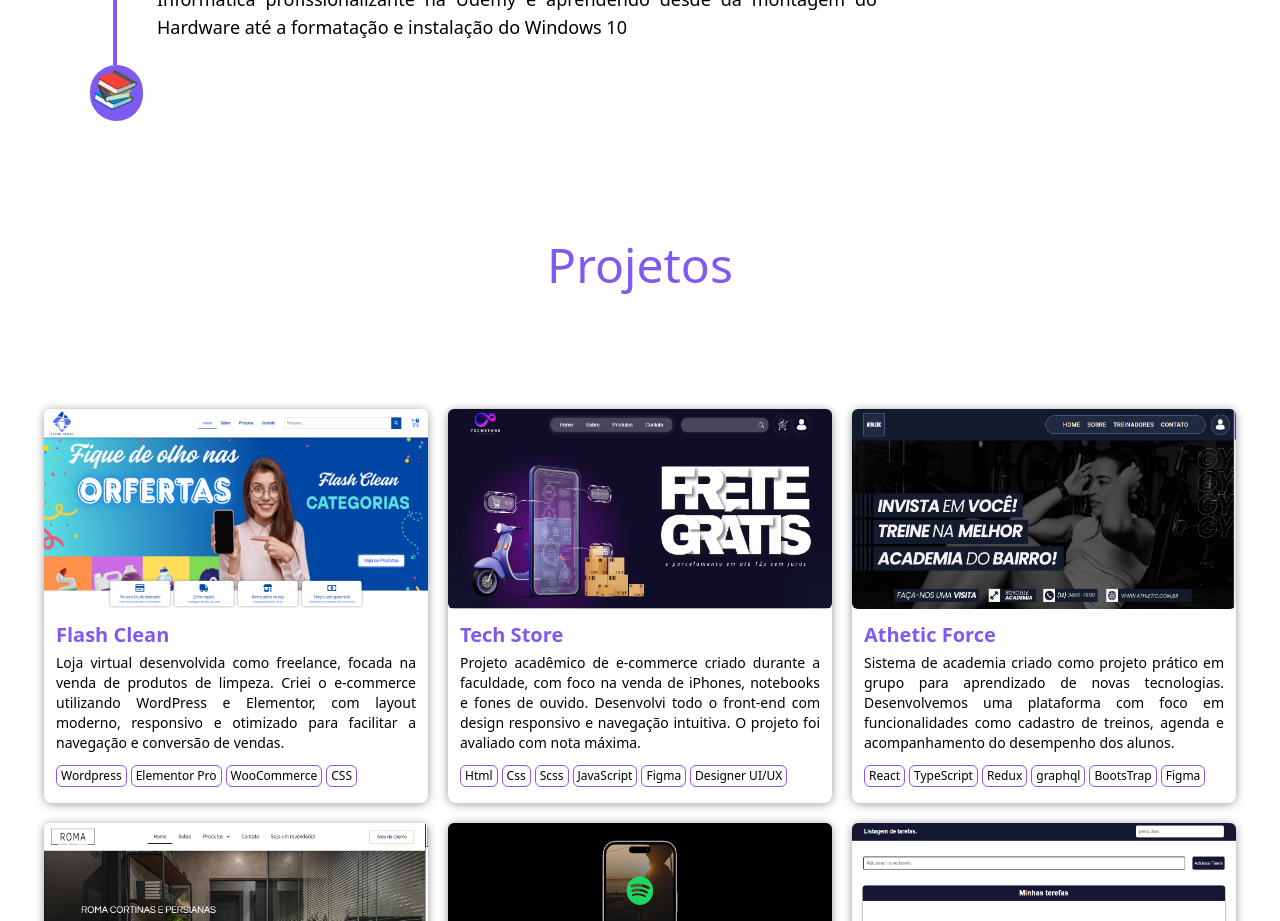
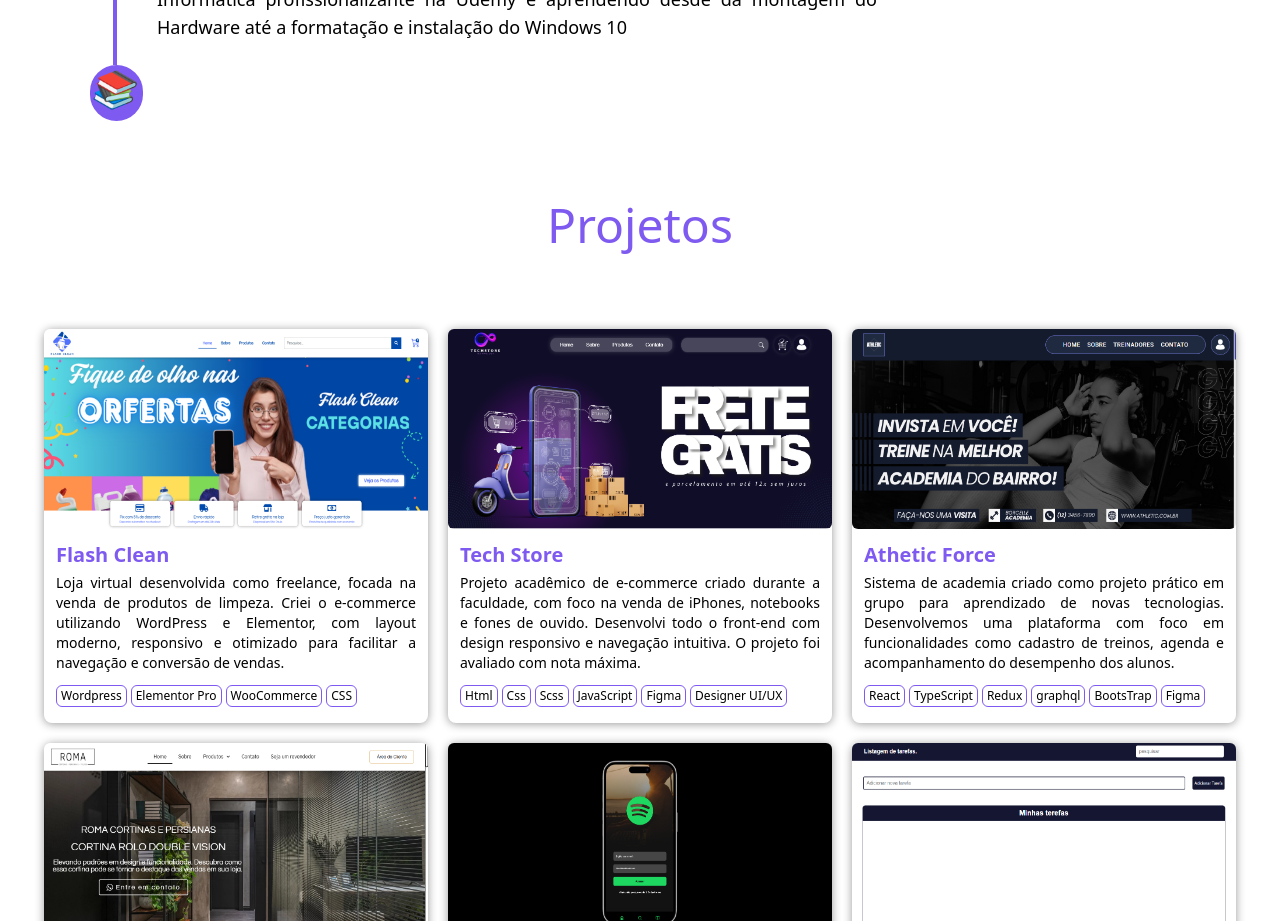
Before and after one commit to gustavoLim4/portfolio-1, a React (Vite) app: page / in a window 1280 px wide. Shown: the part 2500-3421 px from the top of the page. Built offline with nearby package versions, Linux system fonts and the light colour scheme.

Commit message:
Arrumando padding

```diff
--- a/src/components/Projetos/Projetos.tsx
+++ b/src/components/Projetos/Projetos.tsx
@@ -21,11 +21,11 @@
     }
     const claro: Tema = {
         bgcolor: "bg-[#fff] transition duration-400 ease-in-out",
-        h1projetos: "text-5xl py-30 flex justify-center text-[#7f5af0] transition duration-400 ease-in-out",
+        h1projetos: "text-5xl py-20 flex justify-center text-[#7f5af0] transition duration-400 ease-in-out",
     }
     const escuro: Tema = {
         bgcolor: "bg-[#1f1f1f] transition duration-400 ease-in-out",
-        h1projetos: "text-5xl py-30 flex justify-center text-[#0400ff] transition duration-400 ease-in-out",
+        h1projetos: "text-5xl py-20 flex justify-center text-[#0400ff] transition duration-400 ease-in-out",
 
     }
     return (
```
